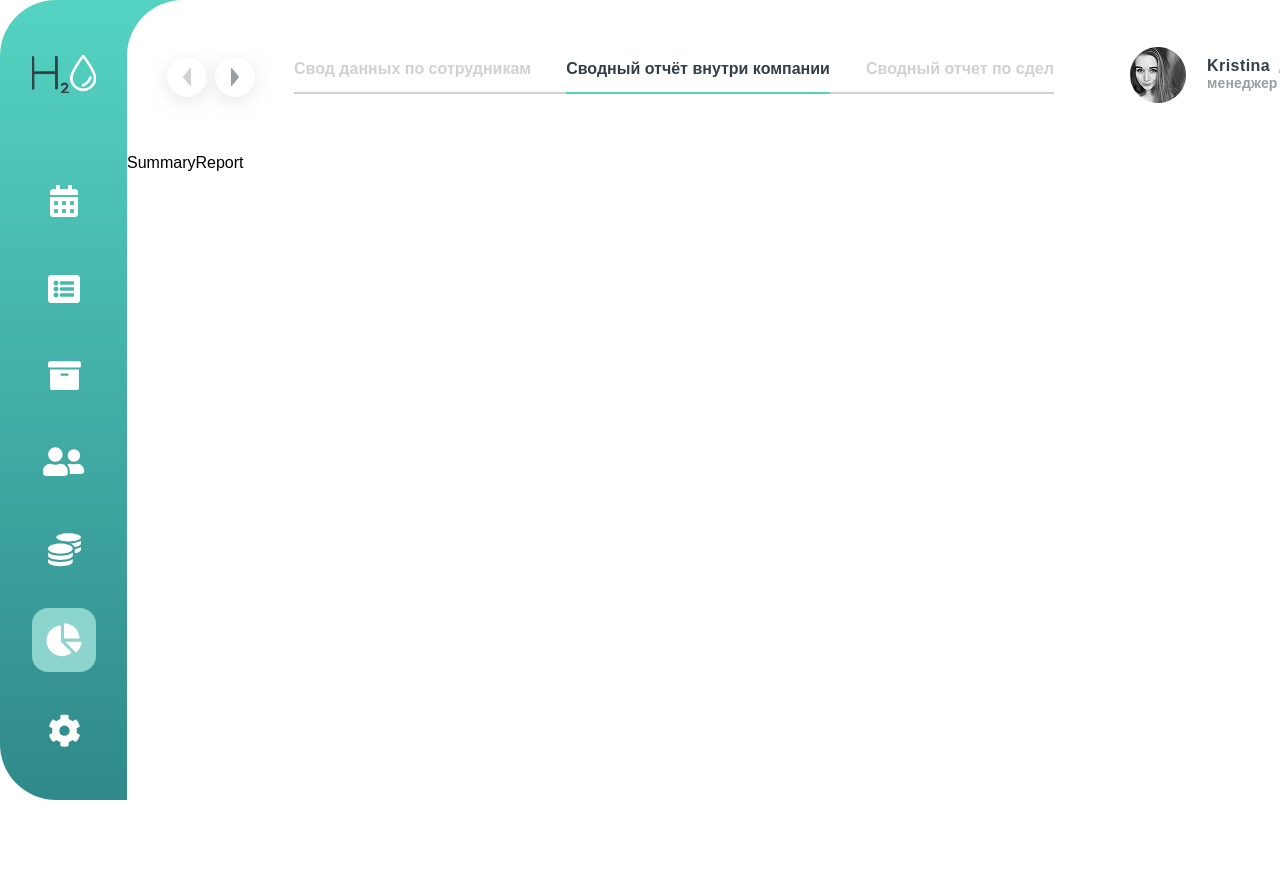
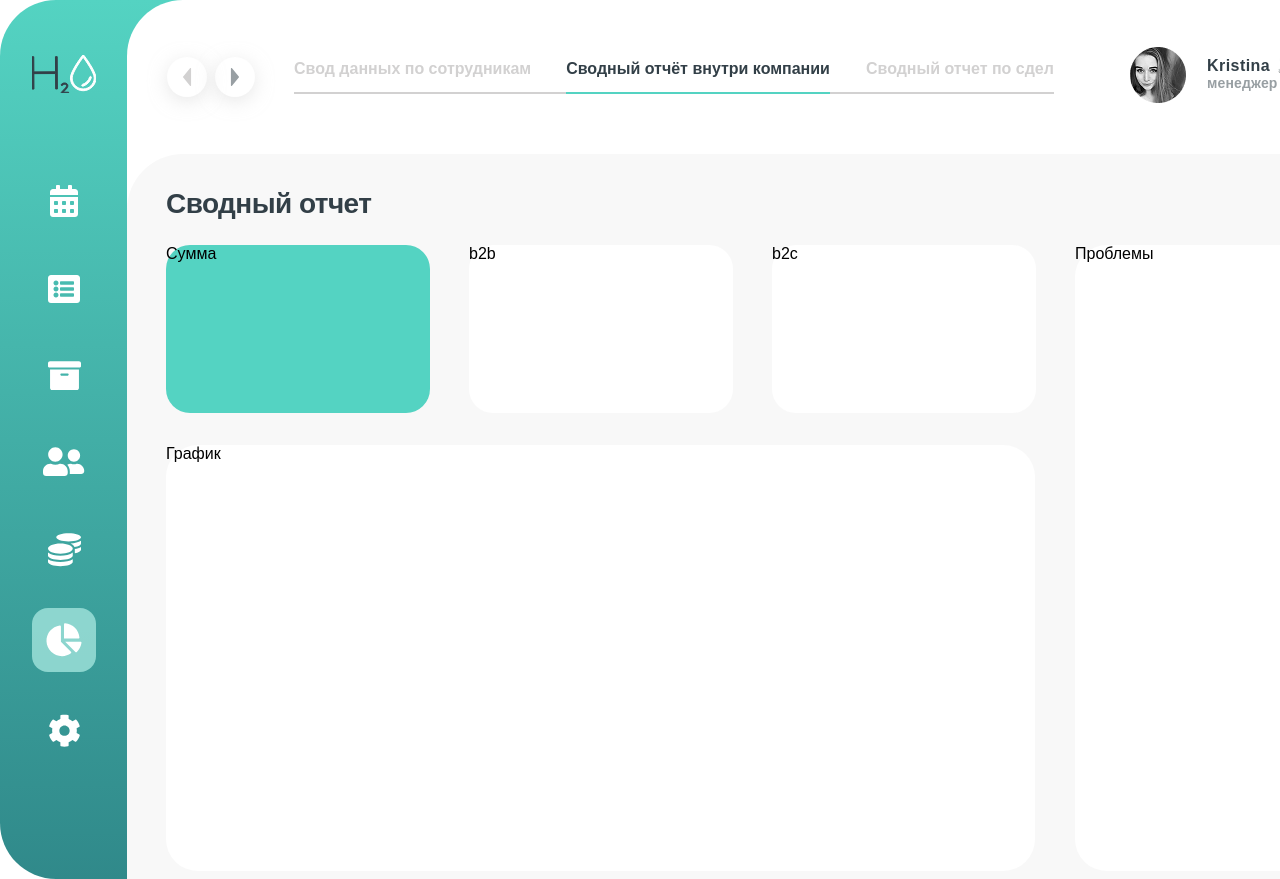
Before and after one commit to Sigizmund2012/h2o-test, a React (Vite) app: page / in a window 1280 px wide. Shown: the top 879 px of the page. Before the commit the page ends 800 px from the top, so only its background shows below. Built offline with nearby package versions, Linux system fonts and the light colour scheme.

Commit message:
Create summary reports blocks boilerplate

```diff
--- a/src/components/SummaryReport/SummaryReport.scss
+++ b/src/components/SummaryReport/SummaryReport.scss
@@ -1,3 +1,72 @@
 .summary-report {
+  display: grid;
+  padding: 28px 40px 40px 39px;
+  border-radius: 56px 56px 0 0;
+  background-color: #f8f8f8;
+  column-gap: 39px;
+
+  grid-template-columns: repeat(3, 264px) 1fr;
+  grid-template-rows: 63px 168px 426px;
+  grid-template-areas:
+    "heading heading heading heading"
+    "total b2b b2c problems"
+    "graph graph graph problems";
   grid-area: summary-report;
 }
+
+.heading {
+  color: #323f47;
+  text-align: left;
+  letter-spacing: -0.56px;
+  font-weight: 800;
+  font-style: normal;
+  font-stretch: normal;
+  font-size: 28px;
+  line-height: 1.57;
+
+  grid-area: heading;
+}
+
+.total {
+  width: 264px;
+  height: 168px;
+  border-radius: 24px;
+  background-color: #54d3c2;
+
+  grid-area: total;
+}
+
+.b2b {
+  width: 264px;
+  height: 168px;
+  border-radius: 24px;
+  background-color: #fff;
+
+  grid-area: b2b;
+}
+.b2c {
+  width: 264px;
+  height: 168px;
+  border-radius: 24px;
+  background-color: #fff;
+
+  grid-area: b2c;
+}
+.problems {
+  width: 414px;
+  height: 626px;
+  border-radius: 32px;
+  background-color: #fff;
+
+  grid-area: problems;
+}
+
+.graph {
+  margin-top: 32px;
+  width: 869px;
+  height: 426px;
+  border-radius: 32px;
+  background-color: #fff;
+
+  grid-area: graph;
+}
--- a/src/components/SummaryReport/SummaryReport.tsx
+++ b/src/components/SummaryReport/SummaryReport.tsx
@@ -1,4 +1,13 @@
 import "./SummaryReport.scss";
 export default function SummaryReport() {
-  return <div className="summary-report">SummaryReport</div>;
+  return (
+    <div className="summary-report">
+      <h1 className="heading">Сводный отчет</h1>
+      <div className="total">Сумма</div>
+      <div className="b2b">b2b</div>
+      <div className="b2c">b2c</div>
+      <div className="problems">Проблемы</div>
+      <div className="graph">График</div>
+    </div>
+  );
 }
```
